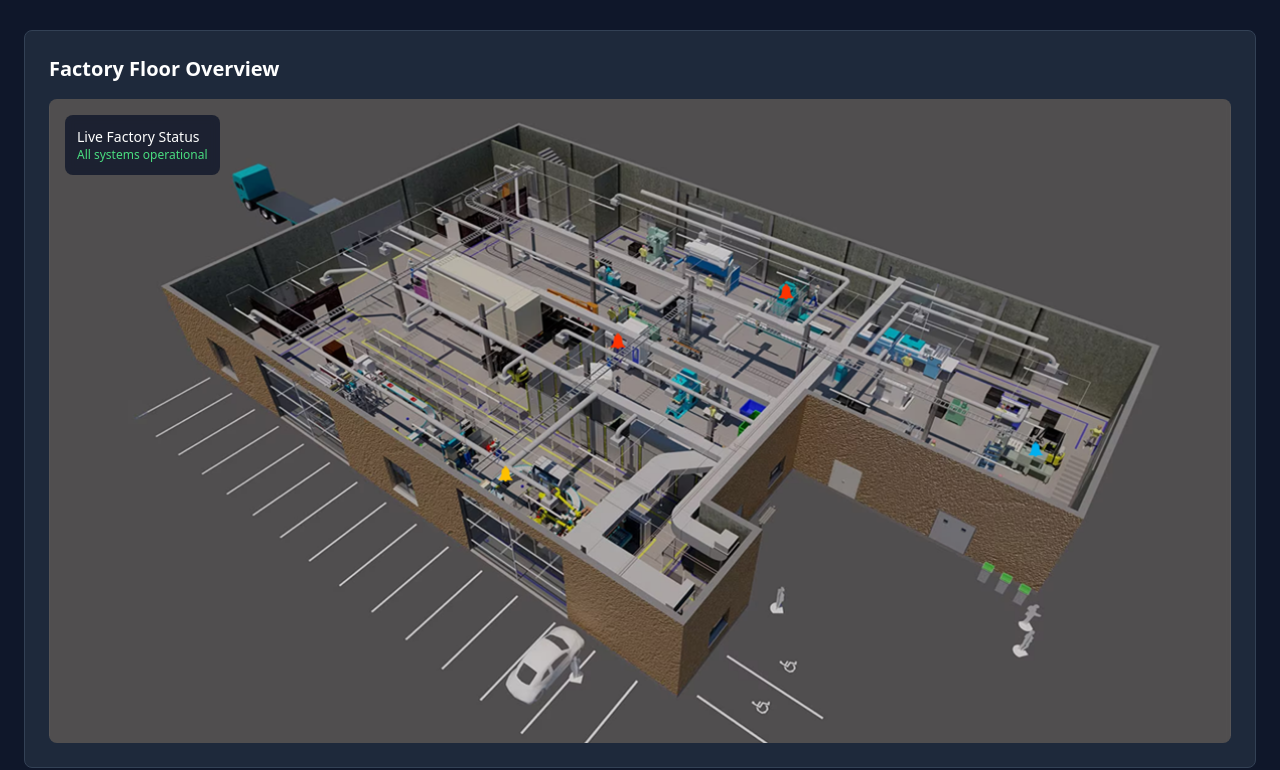
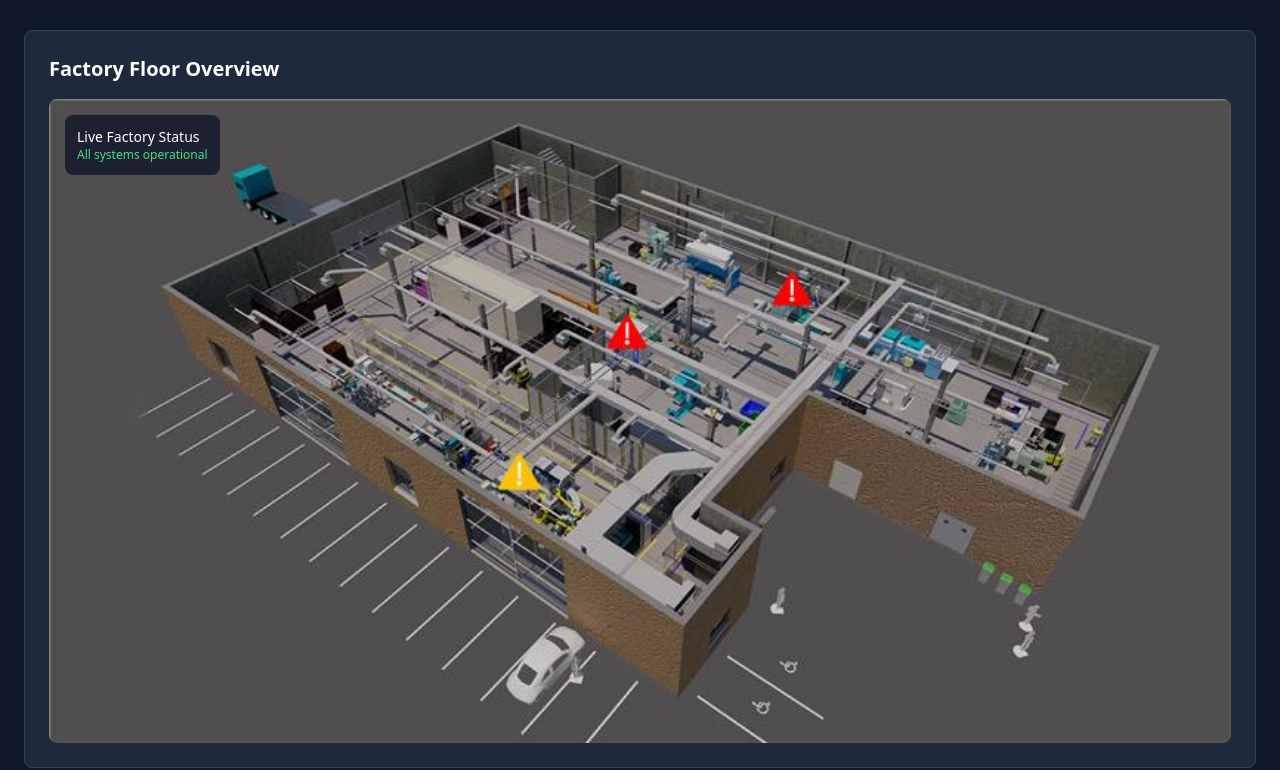
Before and after one commit to AmbitSoftwareDXB/factory-pulse-monitor-ui, a React (Vite) app: page / in a window 1280 px wide. Shown: the part 535-1305 px from the top of the page. Built offline with nearby package versions, Linux system fonts and the light colour scheme.

Commit message:
Replace factory floor image
Replaces the factory floor image in the overview section.

```diff
--- a/src/pages/Index.tsx
+++ b/src/pages/Index.tsx
@@ -62,7 +62,7 @@ const Index = () => {
           <h2 className="text-xl font-bold text-white mb-4">Factory Floor Overview</h2>
           <div className="relative">
             <img
-              src="/lovable-uploads/4a2070c3-c5b3-45a0-b1fb-01e92110975e.png"
+              src="/lovable-uploads/1bf7ef2a-98ac-4641-a6bc-ec0436837364.png"
               alt="Factory Floor 3D Visualization"
               className="w-full h-auto rounded-lg"
             />
```
Also changed, not shown: public/lovable-uploads/1bf7ef2a-98ac-4641-a6bc-ec0436837364.png (added).
